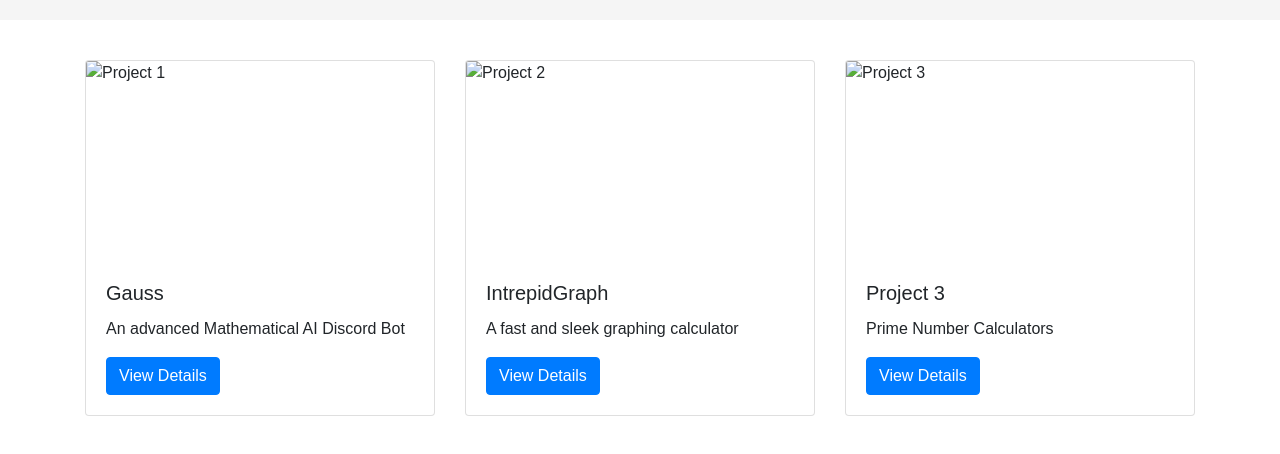
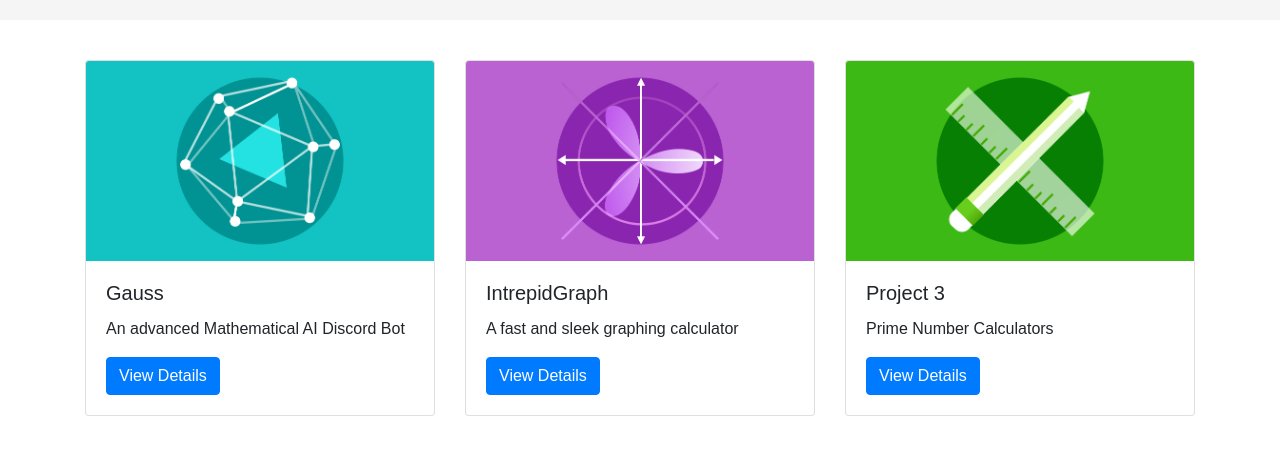
Before and after one commit to intrepidbird-org/projects-copy, a plain HTML site: page index.html in a window 1280 px wide. Shown: the part 836-1290 px from the top of the page. Drawn offline with nearby package versions, Linux system fonts and the light colour scheme.

Commit message:
Update index.html

```diff
--- a/index.html
+++ b/index.html
@@ -73,7 +73,7 @@
             <div class="row">
                 <div class="col-md-4">
                     <div class="card project-card">
-                        <img src="images/combinatorics.jpg" class="card-img-top" alt="Project 1">
+                        <img src="images/combinatorics.png" class="card-img-top" alt="Project 1">
                         <div class="card-body">
                             <h5 class="card-title">Gauss</h5>
                             <p class="card-text">An advanced Mathematical AI Discord Bot</p>
@@ -83,7 +83,7 @@
                 </div>
                 <div class="col-md-4">
                     <div class="card project-card">
-                        <img src="images/algebra.jpg" class="card-img-top" alt="Project 2">
+                        <img src="images/algebra.png" class="card-img-top" alt="Project 2">
                         <div class="card-body">
                             <h5 class="card-title">IntrepidGraph</h5>
                             <p class="card-text">A fast and sleek graphing calculator</p>
@@ -93,7 +93,7 @@
                 </div>
                 <div class="col-md-4">
                     <div class="card project-card">
-                        <img src="images/number-theory.jpg" class="card-img-top" alt="Project 3">
+                        <img src="images/number-theory.png" class="card-img-top" alt="Project 3">
                         <div class="card-body">
                             <h5 class="card-title">Project 3</h5>
                             <p class="card-text">Prime Number Calculators</p>
```
